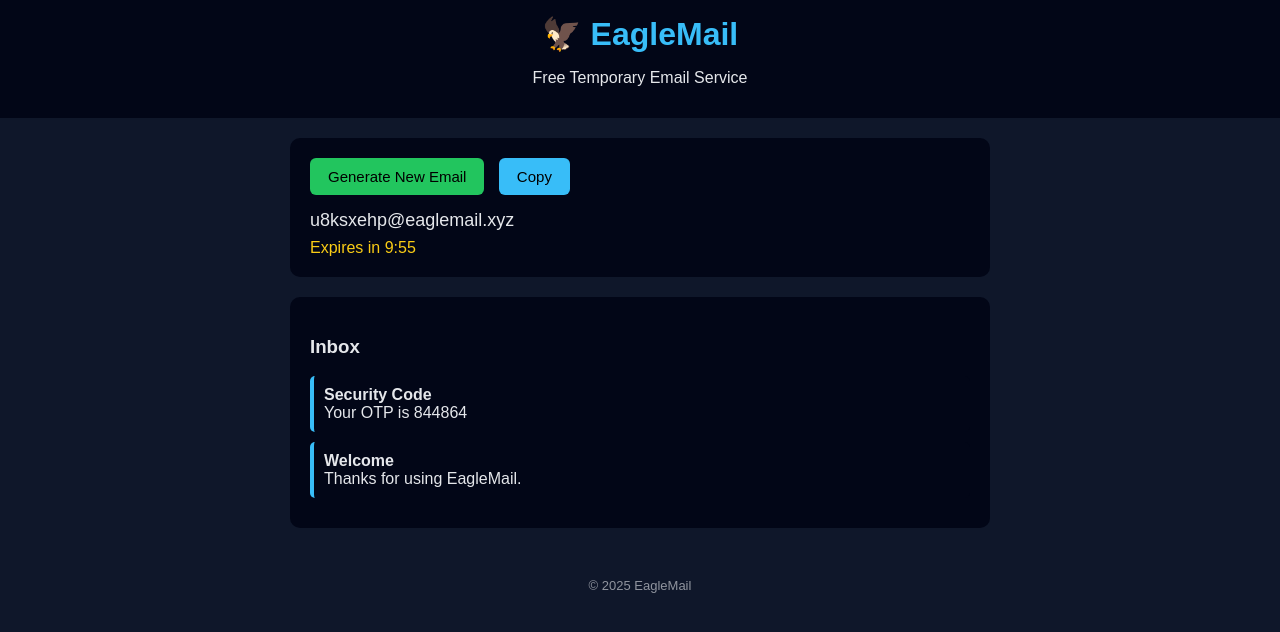
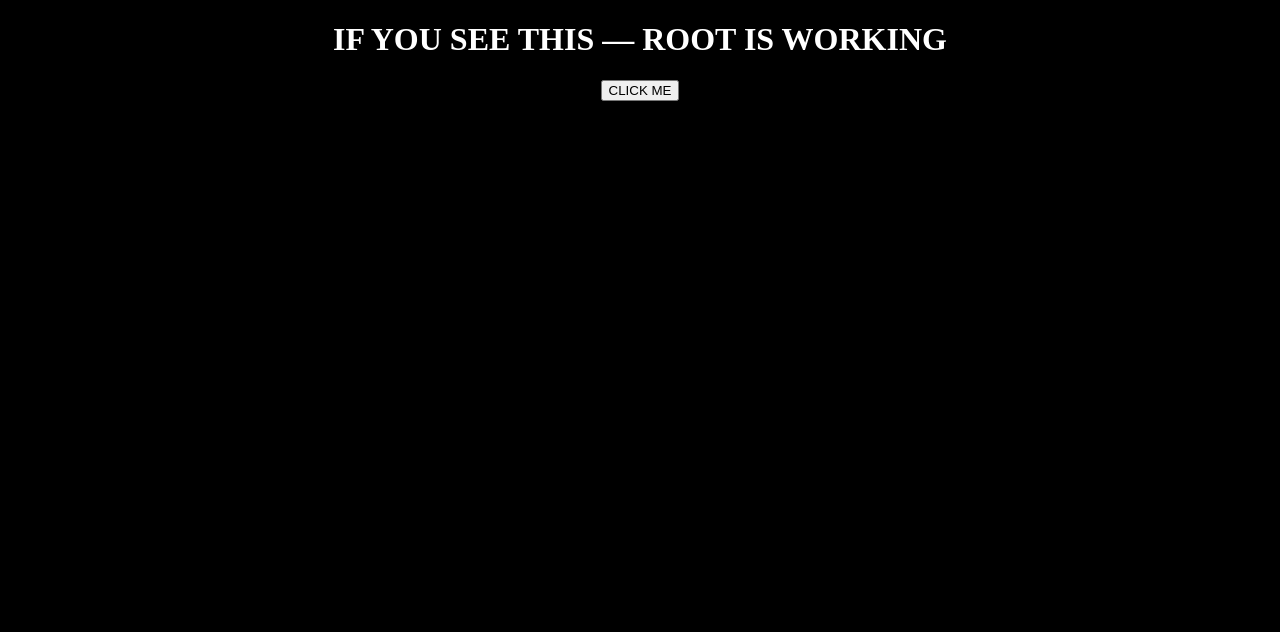
Before and after one commit to mreagle4647/eaglemails, a plain HTML site: page index.html in a window 1280 px wide. Drawn offline with Linux system fonts and the light colour scheme.

Commit message:
Update index.html

```diff
--- a/index.html
+++ b/index.html
@@ -1,154 +1,7 @@
 <!DOCTYPE html>
-<html lang="en">
-<head>
-<meta charset="UTF-8">
-<title>EagleMail – Temporary Email</title>
-<meta name="viewport" content="width=device-width, initial-scale=1">
-<style>
-body{
-  margin:0;
-  font-family:Arial,Helvetica,sans-serif;
-  background:#0f172a;
-  color:#e5e7eb;
-}
-header{
-  background:#020617;
-  padding:15px;
-  text-align:center;
-}
-header h1{margin:0;color:#38bdf8}
-.container{
-  max-width:700px;
-  margin:auto;
-  padding:20px;
-}
-.box{
-  background:#020617;
-  padding:20px;
-  border-radius:10px;
-  margin-bottom:20px;
-}
-button{
-  padding:10px 18px;
-  border:none;
-  border-radius:6px;
-  cursor:pointer;
-  font-size:15px;
-}
-.btn-main{background:#22c55e}
-.btn-copy{background:#38bdf8;margin-left:10px}
-.email{
-  margin-top:15px;
-  font-size:18px;
-  word-break:break-all;
-}
-.timer{margin-top:8px;color:#facc15}
-.msg{
-  background:#020617;
-  border-left:4px solid #38bdf8;
-  padding:10px;
-  border-radius:5px;
-  margin-bottom:10px;
-}
-footer{
-  text-align:center;
-  opacity:.6;
-  font-size:13px;
-  padding:10px;
-}
-#toast{
-  display:none;
-  position:fixed;
-  bottom:20px;
-  left:50%;
-  transform:translateX(-50%);
-  background:#22c55e;
-  color:#000;
-  padding:10px 15px;
-  border-radius:6px;
-}
-</style>
-</head>
-
-<body>
-
-<header>
-  <h1>🦅 EagleMail</h1>
-  <p>Free Temporary Email Service</p>
-</header>
-
-<div class="container">
-
-<div class="box">
-  <button class="btn-main" onclick="generateEmail()">Generate New Email</button>
-  <button class="btn-copy" onclick="copyEmail()">Copy</button>
-
-  <div class="email" id="email">Loading…</div>
-  <div class="timer" id="timer"></div>
-</div>
-
-<div class="box">
-  <h3>Inbox</h3>
-  <div id="inbox"></div>
-</div>
-
-</div>
-
-<footer>
-© 2025 EagleMail
-</footer>
-
-<div id="toast">Copied!</div>
-
-<script>
-let timeLeft=600;
-let timer;
-
-function generateEmail(){
-  const r=Math.random().toString(36).substring(2,10);
-  document.getElementById("email").innerText=r+"@eaglemail.xyz";
-
-  document.getElementById("inbox").innerHTML=`
-    <div class="msg">
-      <strong>Security Code</strong><br>
-      Your OTP is ${Math.floor(100000+Math.random()*900000)}
-    </div>
-    <div class="msg">
-      <strong>Welcome</strong><br>
-      Thanks for using EagleMail.
-    </div>
-  `;
-
-  clearInterval(timer);
-  timeLeft=600;
-  timer=setInterval(updateTimer,1000);
-  updateTimer();
-}
-
-function updateTimer(){
-  if(timeLeft<=0){
-    document.getElementById("timer").innerText="Inbox expired";
-    clearInterval(timer);
-    return;
-  }
-  let m=Math.floor(timeLeft/60);
-  let s=timeLeft%60;
-  document.getElementById("timer").innerText=
-    "Expires in "+m+":"+(s<10?"0":"")+s;
-  timeLeft--;
-}
-
-function copyEmail(){
-  navigator.clipboard.writeText(
-    document.getElementById("email").innerText
-  );
-  const t=document.getElementById("toast");
-  t.style.display="block";
-  setTimeout(()=>t.style.display="none",1500);
-}
-
-window.onload=generateEmail;
-</script>
-
+<html>
+<body style="background:black;color:white;text-align:center;">
+<h1>IF YOU SEE THIS — ROOT IS WORKING</h1>
+<button onclick="alert('JS WORKS')">CLICK ME</button>
 </body>
 </html>
```
